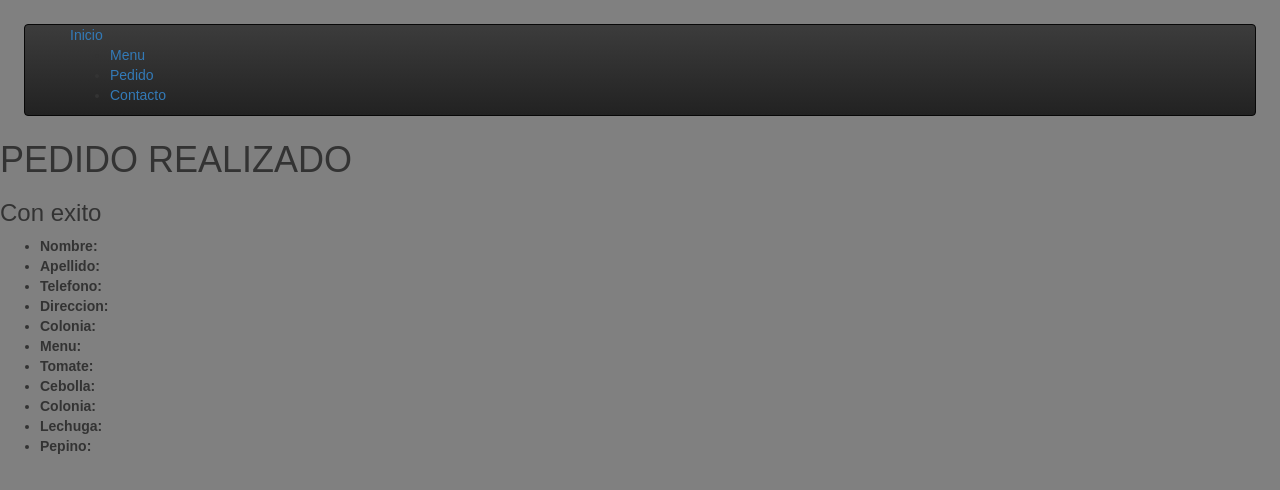
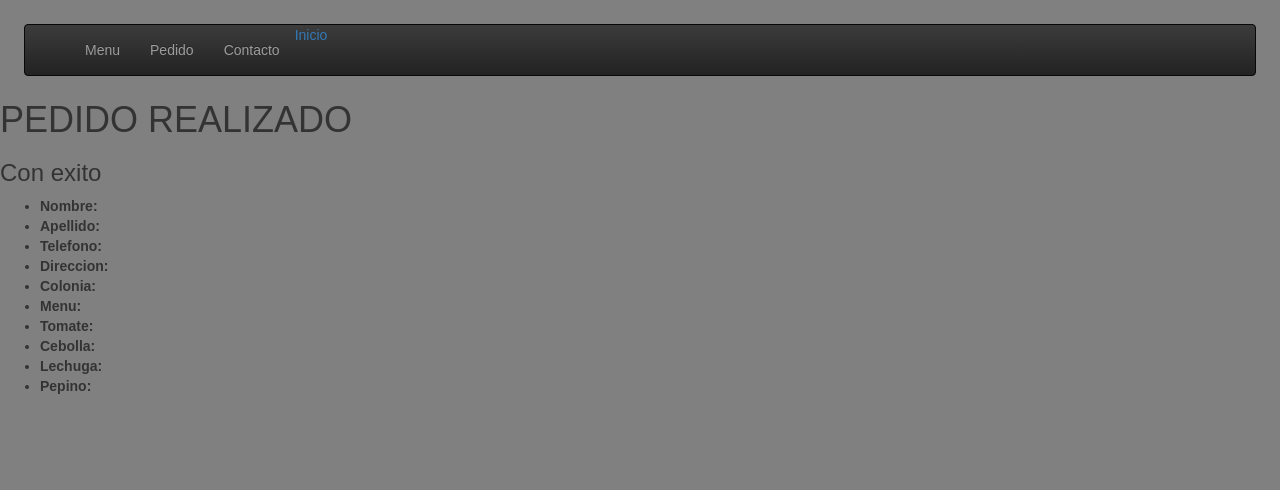
Before and after one commit to JehuHernandez/labnombre, a plain HTML site: page pedidorealizado.html in a window 1280 px wide. Drawn offline with nearby package versions, Linux system fonts and the light colour scheme; a web font is replaced by a local one.

Commit message:
Add files via upload

```diff
--- a/pedidorealizado.html
+++ b/pedidorealizado.html
@@ -14,11 +14,11 @@
         <nav class="navbar navbar-inverse navbar-stick-static-top">
             <div class="container">
                 <a class="navbar-navbrand" href="index.html">Inicio</a>
-                <ul class=""nav navbar-nav>
+                <ul class="nav navbar-nav">
                     <li>
                         <a href="menu.html">Menu</a>
                     </li>
-                    <li class="active">
+                    <li>
                         <a href="pedido.html">Pedido</a>
                     </li>
                     <li>
@@ -40,22 +40,22 @@
         <li><strong>Menu: </strong> <span id="menu"></span></li>
         <li><strong>Tomate: </strong> <span id="tomate"></span></li>
         <li><strong>Cebolla: </strong> <span id="cebolla"></span></li>
-        <li><strong>Colonia: </strong> <span id="colonia"></span></li>
         <li><strong>Lechuga: </strong> <span id="lechuga"></span></li>
         <li><strong>Pepino: </strong> <span id="pepino"></span></li>
 
     </ul>
-    <script>
+    <script type="text/javascript">
         const orden=JSON.parse(localStorage.getItem("orden"));
         document.getElementById("nombre").textContent=orden.nombre;
         document.getElementById("apellido").textContent=orden.apellido;
         document.getElementById("telefono").textContent=orden.telefono;
+        document.getElementById("colonia").textContent=orden.colonia;
         document.getElementById("direccion").textContent=orden.direccion;
-        document.getElementById("colonia").textContent=orden.colonia;
+        document.getElementById("menu").textContent=orden.menu;
         document.getElementById("tomate").textContent=orden.tomate;
         document.getElementById("cebolla").textContent=orden.cebolla;
         document.getElementById("lechuga").textContent=orden.lechuga;
-        document.getElementById("pepinos").textContent=orden.pepinos;
+        document.getElementById("pepino").textContent=orden.pepinos;
     </script>
 </body>
 </html>
```
Also changed, not shown: menu.html (+4 -4 lines), pedido.html (+6 -6 lines).
